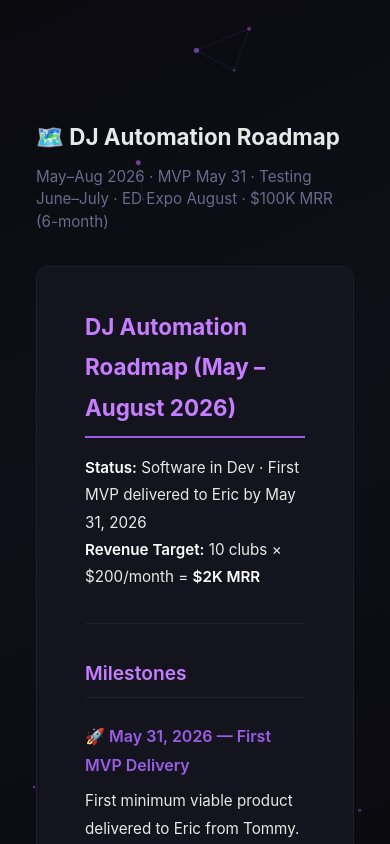
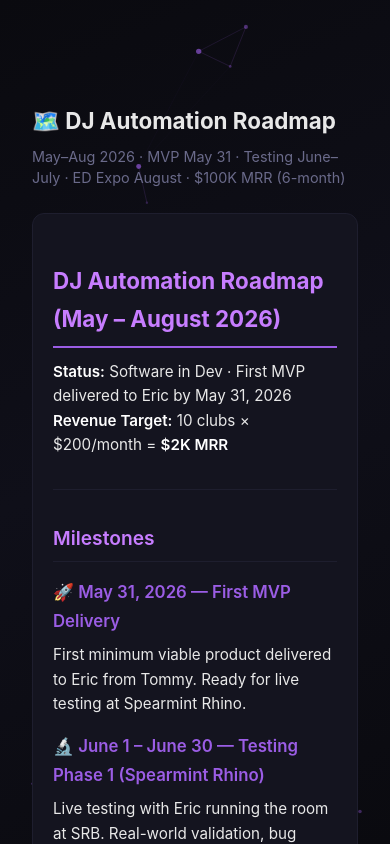
Before and after one commit to Animal71Animal/Mission-Control, a Next.js app: page /shared/dj-roadmap in a window 390 px wide. Shown: the top 844 px of the page. Built offline with nearby package versions, Linux system fonts and the light colour scheme.

Commit message:
checkpoint: mobile optimization for shared docs, investor targets, pricing updates

```diff
--- a/components/SharedDocView.tsx
+++ b/components/SharedDocView.tsx
@@ -3,7 +3,7 @@
 import { useEffect, useState } from "react";
 import { marked } from "marked";
 
-export default function SharedDocView({ fileName, title, subtitle }: { fileName: string; title: string; subtitle: string }) {
+export default function SharedDocView({ fileName, title, subtitle }: { fileName: string; title: string; subtitle?: string }) {
   const [content, setContent] = useState<string>("Loading...");
 
   useEffect(() => {
@@ -17,31 +17,49 @@ export default function SharedDocView({ fileName, title, subtitle }: { fileName:
   }, [fileName]);
 
   return (
-    <div style={{ maxWidth: "1000px", margin: "0 auto", padding: "40px 20px" }}>
-      <div style={{ marginBottom: 32 }}>
-        <h1 style={{ fontSize: "2rem", fontWeight: 700, margin: "0 0 12px", color: "var(--text)" }}>
+    <div style={{ maxWidth: "1000px", margin: "0 auto", padding: "24px 16px" }}>
+      <div style={{ marginBottom: 24 }}>
+        <h1 style={{ fontSize: "1.5rem", fontWeight: 700, margin: "0 0 8px", color: "var(--text)" }}>
           {title}
         </h1>
-        <p style={{ color: "var(--muted)", margin: 0, fontSize: "0.95rem" }}>
-          {subtitle}
-        </p>
+        {subtitle && (
+          <p style={{ color: "var(--muted)", margin: 0, fontSize: "0.9rem" }}>
+            {subtitle}
+          </p>
+        )}
       </div>
 
       <div
-        className="md-content"
+        className="md-content mobile-doc"
         style={{
           background: "var(--card)",
           border: "1px solid var(--border)",
           borderRadius: 12,
-          padding: "40px 48px",
+          padding: "24px 20px",
           color: "var(--text)",
-          lineHeight: 1.8,
-          fontSize: "0.95rem",
+          lineHeight: 1.7,
+          fontSize: "1rem",
           maxWidth: "100%",
           overflowX: "auto",
         }}
         dangerouslySetInnerHTML={{ __html: content }}
       />
+
+      <style jsx global>{`
+        @media (max-width: 640px) {
+          .mobile-doc h1 { font-size: 1.4rem !important; margin: 1.5rem 0 0.75rem !important; }
+          .mobile-doc h2 { font-size: 1.2rem !important; margin: 1.25rem 0 0.5rem !important; }
+          .mobile-doc h3 { font-size: 1.05rem !important; margin: 1rem 0 0.5rem !important; }
+          .mobile-doc h4 { font-size: 0.95rem !important; margin: 0.75rem 0 0.5rem !important; }
+          .mobile-doc p { font-size: 0.95rem !important; line-height: 1.6 !important; margin: 0.5rem 0 !important; }
+          .mobile-doc li { font-size: 0.9rem !important; line-height: 1.5 !important; margin: 0.25rem 0 !important; }
+          .mobile-doc table { font-size: 0.8rem !important; }
+          .mobile-doc th, .mobile-doc td { padding: 6px 8px !important; }
+          .mobile-doc pre { font-size: 0.8rem !important; padding: 12px !important; overflow-x: auto !important; }
+          .mobile-doc code { font-size: 0.85rem !important; }
+          .mobile-doc blockquote { padding-left: 12px !important; margin: 0.5rem 0 !important; }
+        }
+      `}</style>
     </div>
   );
 }
```
